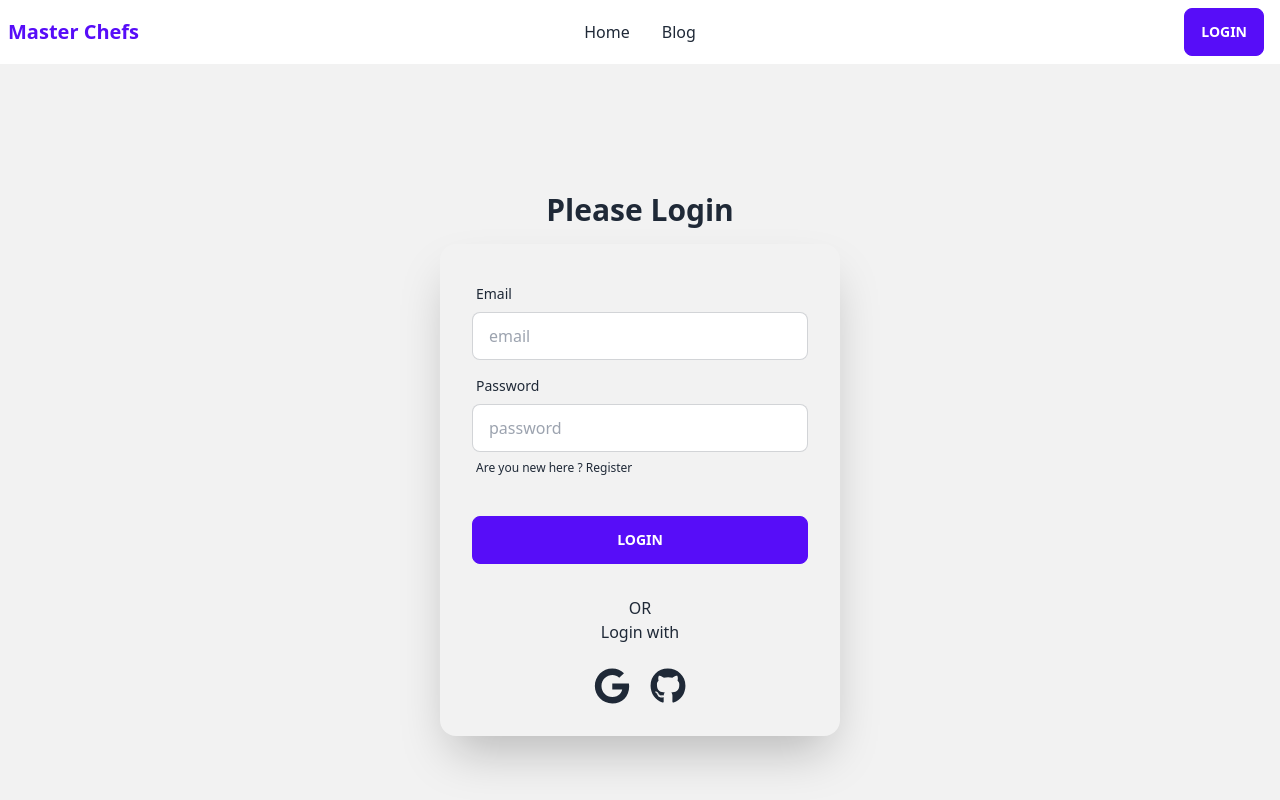
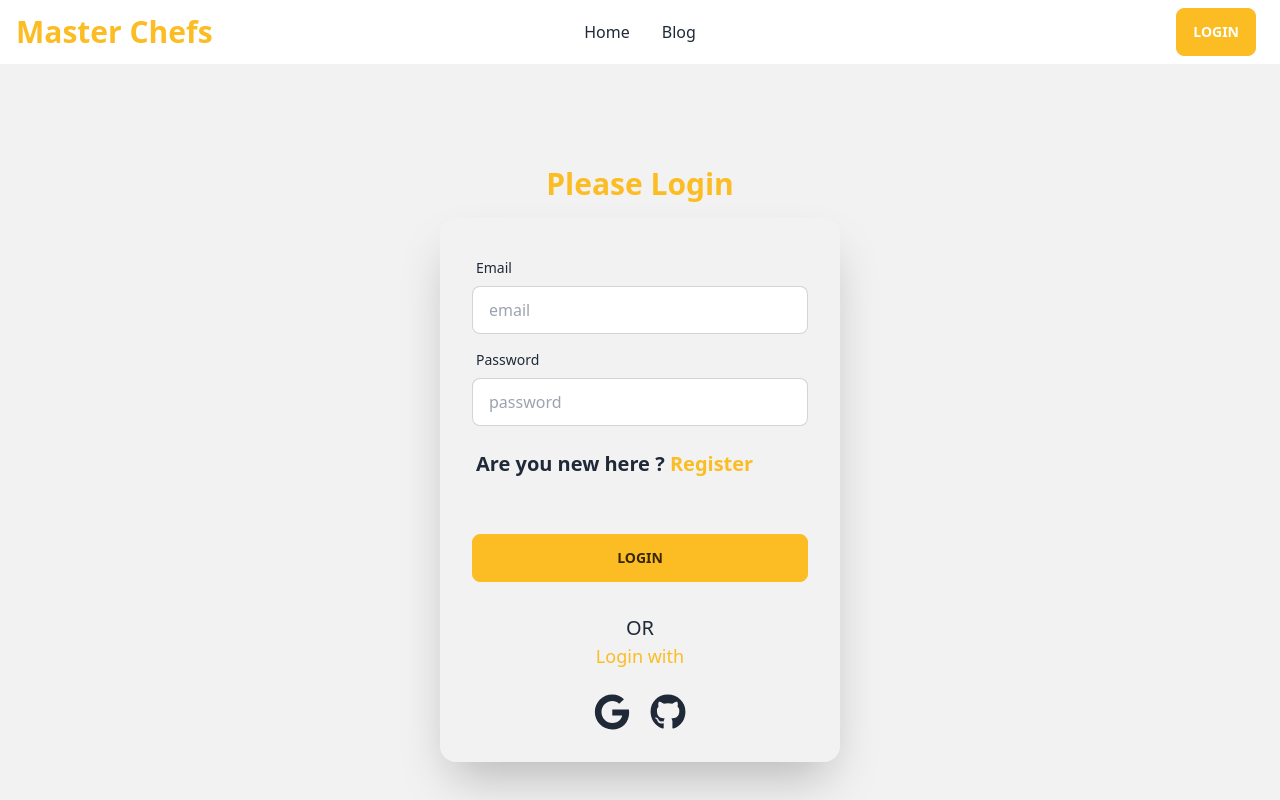
Before and after one commit to farukulWD/Master-Chefs-Client, a React (Vite) app: page /user/login in a window 1280 px wide. Shown: the top 800 px of the page. Built offline with nearby package versions, Linux system fonts and the light colour scheme; no server answers.

Commit message:
Style changed home,all card and login register

```diff
--- a/package.json
+++ b/package.json
@@ -17,6 +17,7 @@
     "react": "^18.2.0",
     "react-dom": "^18.2.0",
     "react-icons": "^4.8.0",
+    "react-lazy-load": "^4.0.1",
     "react-loader-spinner": "^5.3.4",
     "react-rating": "^2.0.5",
     "react-router-dom": "^6.11.0",
--- a/src/Component/Shared/Header.jsx
+++ b/src/Component/Shared/Header.jsx
@@ -5,24 +5,28 @@ const Header = () => {
   return (
     <div>
       <NavigationBar></NavigationBar>
+      <div className="px-4 mt-3">
         <div
-        className="hero h-96 md:min-h-screen"
+          className=" hero h-96 md:min-h-screen"
           style={{
             backgroundImage: `url(https://i.ibb.co/xggBd0J/chef.jpg)`,
             backgroundSize: "cover",
-          backgroundPosition: "center center"
+            backgroundPosition: "center center",
           }}
         >
           <div className="hero-overlay bg-opacity-60"></div>
           <div className="hero-content text-center text-neutral-content">
             <div className="max-w-md">
-            <h1 className="mb-5 text-5xl font-bold">Hello there</h1>
+              <h1 className="mb-5 text-5xl font-bold">Welcome</h1>
               <p className="mb-5">
-              Provident cupiditate voluptatem et in. Quaerat fugiat ut assumenda
-              excepturi exercitationem quasi. In deleniti eaque aut repudiandae
-              et a id nisi.
+                Provident cupiditate voluptatem et in. Quaerat fugiat ut
+                assumenda excepturi exercitationem quasi. In deleniti eaque aut
+                repudiandae et a id nisi.
               </p>
-            <button className="btn btn-primary">Get Started</button>
+              <button className="btn btn-warning text-white text-xl ">
+                Get Chefs
+              </button>
+            </div>
           </div>
         </div>
       </div>
--- a/src/Component/Shared/NavigationBar.jsx
+++ b/src/Component/Shared/NavigationBar.jsx
@@ -3,19 +3,20 @@ import { Link } from "react-router-dom";
 import { AuthContext } from "../../Context/AuthProvider";
 
 const NavigationBar = () => {
-  const {user,logOut}=useContext(AuthContext);
-  const handleSignOut=()=>{
+  const { user, logOut } = useContext(AuthContext);
+  const handleSignOut = () => {
     logOut()
-    .then(result=>{
-      console.log(result);
-    })
-    .catch(error=>{
-      console.log(error);
-    })
-  }
+      .then((result) => {
+        console.log(result);
+      })
+      .catch((error) => {
+        console.log(error);
+      });
+  };
+
   return (
     <div>
-      <div className="navbar bg-base-100">
+      <div className="navbar px-4 bg-base-100">
         <div className="navbar-start">
           <div className="dropdown">
             <label tabIndex={0} className="btn btn-ghost lg:hidden">
@@ -39,28 +40,56 @@ const NavigationBar = () => {
               className="menu menu-compact dropdown-content mt-3 p-2 shadow bg-base-100 rounded-box w-52"
             >
               <li>
-                <Link to='/'>Home</Link>
+                <Link className="hover:bg-warning hover:text-white" to="/">
+                  Home
+                </Link>
               </li>
               <li>
-                <a>Blog</a>
+                <Link className="hover:bg-warning hover:text-white" to="/blog">
+                  Blog
+                </Link>
               </li>
             </ul>
           </div>
-          <a className=" font-bold normal-case text-xl text-primary hidden md:block">Master Chefs</a>
+          <a className=" font-bold normal-case text-xl lg:text-3xl text-warning hidden md:block">
+            Master Chefs
+          </a>
         </div>
         <div className="navbar-center hidden lg:flex">
           <ul className="menu menu-horizontal px-1">
             <li>
-            <Link to='/'>Home</Link>
+              <Link className="hover:bg-warning hover:text-white" to="/">
+                Home
+              </Link>
             </li>
             <li>
-            <Link to='/blog'>Blog</Link>
+              <Link className="hover:bg-warning hover:text-white" to="/blog">
+                Blog
+              </Link>
             </li>
           </ul>
         </div>
         <div className="navbar-end">
-          {user ? <Link onClick={handleSignOut} className="btn btn-primary mr-2">Log out</Link>:
-          <Link  to='/user/login' className="btn btn-primary mr-2">Login</Link>}
+          {user && (
+            <div>
+              <img
+                className={`w-10 rounded-full mx-2`}
+                src={user.photoURL}
+              ></img>
+            </div>
+          )}
+          {user ? (
+            <Link
+              onClick={handleSignOut}
+              className="btn btn-warning mr-2 text-white"
+            >
+              Log out
+            </Link>
+          ) : (
+            <Link to="/user/login" className="btn btn-warning mr-2 text-white">
+              Login
+            </Link>
+          )}
         </div>
       </div>
     </div>
--- a/src/Context/AuthProvider.jsx
+++ b/src/Context/AuthProvider.jsx
@@ -52,7 +52,7 @@ const AuthProvider = ({ children }) => {
   };
 
   useEffect(() => {
-    const unsubscribe = onAuthStateChanged(auth, (currentUser) => {
+    const unsubscribe = onAuthStateChanged(auth,currentUser => {
       setUser(currentUser);
       setLoader(false);
     });
--- a/src/Layout/Login/Login.jsx
+++ b/src/Layout/Login/Login.jsx
@@ -30,7 +30,6 @@ const Login = () => {
         loginWithGoogle()
         .then(result=>{
           const getUser = result.message;
-          console.log(getUser);
           navigate(from)
         })
         .catch(error=>{
@@ -53,7 +52,7 @@ const Login = () => {
       <div className="hero md:min-h-screen bg-base-200">
         <div className="hero-content flex-col">
           <div className="text-center ">
-            <h1 className="text-3xl font-bold">Please Login</h1>
+            <h1 className="text-3xl font-bold text-warning">Please Login</h1>
           </div>
           <div className="card flex-shrink-0 w-full md:w-[400px] max-w-lg shadow-2xl">
             <form onSubmit={handleLogin} className="card-body">
@@ -78,19 +77,19 @@ const Login = () => {
                   name="password"
                   className="input input-bordered"
                 />
-                <label className="label">
-                  <p href="#" className="label-text-alt link link-hover">
-                  Are you new here ? <Link to="/user/register">Register</Link>
+                <label className="label my-4 font-semibold">
+                  <p href="#" className="label-text-alt text-xl">
+                  Are you new here ? <Link className="text-warning" to="/user/register">Register</Link>
                   </p>
                 </label>
               </div>
               <div className="form-control mt-6">
-                <button className="btn btn-primary">Login</button>
+                <button className="btn btn-warning">Login</button>
               </div>
               <div>
                 <div className="text-center my-6">
-                <h4>OR</h4>
-                <h4>Login with</h4>
+                <h4 className="text-xl">OR</h4>
+                <h4 className="text-lg text-warning">Login with</h4>
                 </div>
                 <div className="flex gap-5 justify-center items-center">
                     <span onClick={handleGoogleLogin} className="cursor-pointer"><FaGoogle className="text-4xl"></FaGoogle></span>
--- a/src/Layout/Login/Register.jsx
+++ b/src/Layout/Login/Register.jsx
@@ -31,7 +31,7 @@ const Register = () => {
       <div className="hero md:min-h-screen bg-base-200">
         <div className="hero-content flex-col">
           <div className="text-center ">
-            <h1 className="text-3xl font-bold">Please Register</h1>
+            <h1 className="text-3xl font-bold text-warning">Please Register</h1>
           </div>
           <div className="card flex-shrink-0 w-full md:w-[400px] max-w-lg shadow-2xl">
             <form onSubmit={handleRegister} className="card-body">
@@ -83,13 +83,13 @@ const Register = () => {
                   required
                 />
                 <label className="label">
-                  <p href="#" className="label-text-alt link link-hover">
-                    Already You have account ? <Link to="/user/login">Login</Link>
+                  <p className="label-text-alt text-xl">
+                    Already You have account ? <Link className="text-warning" to="/user/login">Login</Link>
                   </p>
                 </label>
               </div>
               <div className="form-control mt-6">
-                <button className="btn btn-primary">Register</button>
+                <button className="btn btn-warning">Register</button>
               </div>
             </form>
           </div>
--- a/src/Pages/Blog.jsx
+++ b/src/Pages/Blog.jsx
@@ -2,6 +2,7 @@ import React from "react";
 import NavigationBar from "../Component/Shared/Navigationbar";
 import Footer from "../Component/Shared/Footer";
 import Pdf from "react-to-pdf";
+import Header from "../Component/Shared/Header";
 
 const ref = React.createRef();
 
@@ -9,12 +10,19 @@ const Blog = () => {
   return (
     <div>
       <NavigationBar></NavigationBar>
+
+      <div className="text-right">
+        <Pdf targetRef={ref} filename="masterChefs.pdf">
+          {({ toPdf }) => (
+            <button className="btn btn-warning" onClick={toPdf}>
+              Download Pdf
+            </button>
+          )}
+        </Pdf>
+      </div>
       <div ref={ref}>
-      <h2>This is blog pages</h2>
+        <h2>This is blog pages</h2>
       </div>
-      <Pdf targetRef={ref} filename="masterChefs.pdf">
-        {({ toPdf }) => <button onClick={toPdf}>Generate Pdf</button>}
-      </Pdf>
       <Footer></Footer>
     </div>
   );
--- a/src/Pages/ChefDetails.jsx
+++ b/src/Pages/ChefDetails.jsx
@@ -10,12 +10,21 @@ const ChefDetails = () => {
   return (
     <div>
       <ChefHeader></ChefHeader>
-
-      <div className="px-5 my-6  mx-auto">
-        {recipes.map((recipe, index) => (
-          <RecipeCard key={index} recipe={recipe}></RecipeCard>
-        ))}
-      </div>
+      <section className="px-4 my-6  mx-auto">
+        <h2 className="text-center text-warning text-6xl font-bold mt-10 mb-7 ">
+          My Awesome Recipes
+        </h2>
+        <p className="text-center mx-auto w-[50%] mb-16">
+          Lorem ipsum, dolor sit amet consectetur adipisicing elit. Recusandae
+          saepe aliquam sint. Eos sapiente, eligendi molestias vel corrupti
+          obcaecati deserunt!
+        </p>
+        <div>
+          {recipes.map((recipe, index) => (
+            <RecipeCard key={index} recipe={recipe}></RecipeCard>
+          ))}
+        </div>
+      </section>
     </div>
   );
 };
--- a/src/Pages/Home.jsx
+++ b/src/Pages/Home.jsx
@@ -1,16 +1,19 @@
-import React from 'react';
+import React, { useState } from 'react';
 import { useLoaderData } from 'react-router-dom';
 import ChefsCard from '../Component/Card/ChefsCard';
+import { Circles } from 'react-loader-spinner';
 
 const Home = () => {
     const chefs = useLoaderData();
+
 
     return (
         <div>
             {/* Our chefs section */}
             <section className='py-5 px-4'>
-            <h2 className='text-center text-4xl font-bold'>Our chefs</h2>
-            <div className='my-4 grid md:grid-cols-3 gap-5'>
+            <h2 className='text-center text-warning text-6xl font-bold mt-10 mb-7'>Our chefs</h2>
+            <p className='text-center mx-auto w-[50%] mb-16'>Lorem ipsum, dolor sit amet consectetur adipisicing elit. Recusandae saepe aliquam sint. Eos sapiente, eligendi molestias vel corrupti obcaecati deserunt!</p>
+            <div className='my-4 grid md:grid-cols-3 gap-5 md:gap-10'>
                 {
                     chefs.map(chef=><ChefsCard key={chef.id}
                     chef={chef}></ChefsCard>)
```
Also changed, not shown: src/Component/Card/ChefsCard.jsx (+11 -6 lines), src/Component/Shared/ChefHeader.jsx (+8 -8 lines), 1 other file (tests, documents, lock files or other folders). Lines whose indentation alone changed are shown as unchanged.
